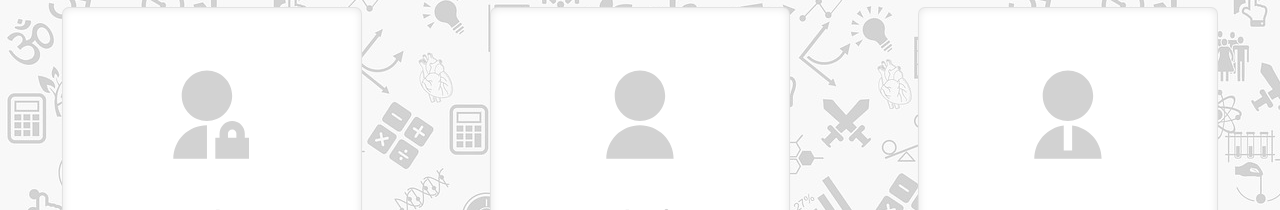
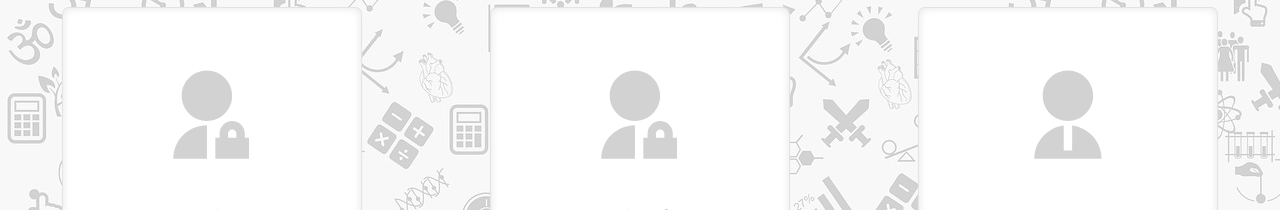
Before and after one commit to 18jad/edu-lab, a React (Create React App) app in the folder frontend/: page / in a window 1280 px wide. Shown: the part 283-493 px from the top of the page. Built offline with nearby package versions, Linux system fonts and the light colour scheme.

Commit message:
[Icons]: Adjusted admin icon

```diff
--- a/frontend/src/icons/Admin.tsx
+++ b/frontend/src/icons/Admin.tsx
@@ -2,11 +2,11 @@ const Admin = ({ height }: any) => {
   return (
     <svg
       height={height}
-      viewBox='0 0 37 49'
+      viewBox='0 0 42 49'
       fill='currentColor'
       xmlns='http://www.w3.org/2000/svg'>
       <path
-        d='M0.160004 48.38C0.160004 43.5212 2.09014 38.8615 5.52581 35.4258C8.96147 31.9901 13.6212 30.06 18.48 30.06C23.3388 30.06 27.9985 31.9901 31.4342 35.4258C34.8699 38.8615 36.8 43.5212 36.8 48.38H0.160004ZM18.48 27.77C10.8887 27.77 4.74 21.6213 4.74 14.03C4.74 6.43864 10.8887 0.289993 18.48 0.289993C26.0714 0.289993 32.22 6.43864 32.22 14.03C32.22 21.6213 26.0714 27.77 18.48 27.77Z'
+        d='M18.48 30.06V48.38H0.160004C0.160004 43.5212 2.09014 38.8615 5.52581 35.4258C8.96147 31.9901 13.6212 30.06 18.48 30.06V30.06ZM18.48 27.77C10.8887 27.77 4.74 21.6214 4.74 14.03C4.74 6.43865 10.8887 0.290001 18.48 0.290001C26.0714 0.290001 32.22 6.43865 32.22 14.03C32.22 21.6214 26.0714 27.77 18.48 27.77ZM39.09 36.93H41.38V48.38H23.06V36.93H25.35V34.64C25.35 32.818 26.0738 31.0706 27.3622 29.7822C28.6506 28.4938 30.398 27.77 32.22 27.77C34.042 27.77 35.7895 28.4938 37.0778 29.7822C38.3662 31.0706 39.09 32.818 39.09 34.64V36.93ZM34.51 36.93V34.64C34.51 34.0327 34.2687 33.4502 33.8393 33.0207C33.4098 32.5913 32.8273 32.35 32.22 32.35C31.6127 32.35 31.0302 32.5913 30.6007 33.0207C30.1713 33.4502 29.93 34.0327 29.93 34.64V36.93H34.51Z'
         fill='currentColor'
       />
     </svg>
```
